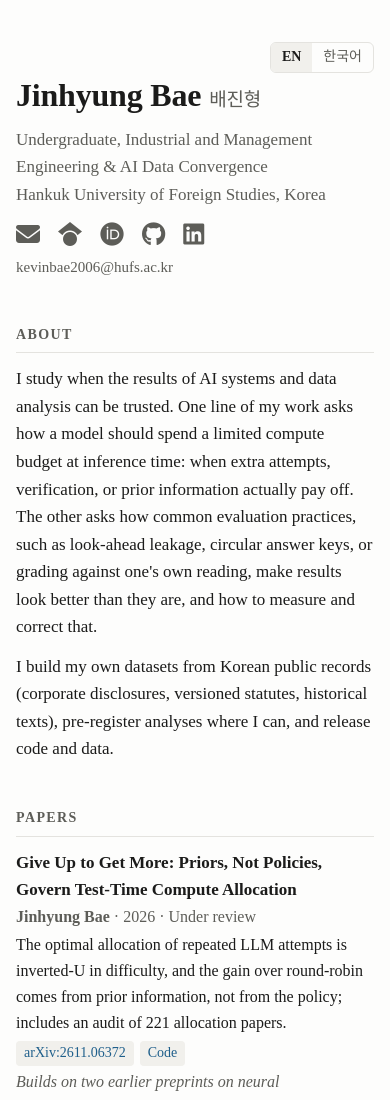
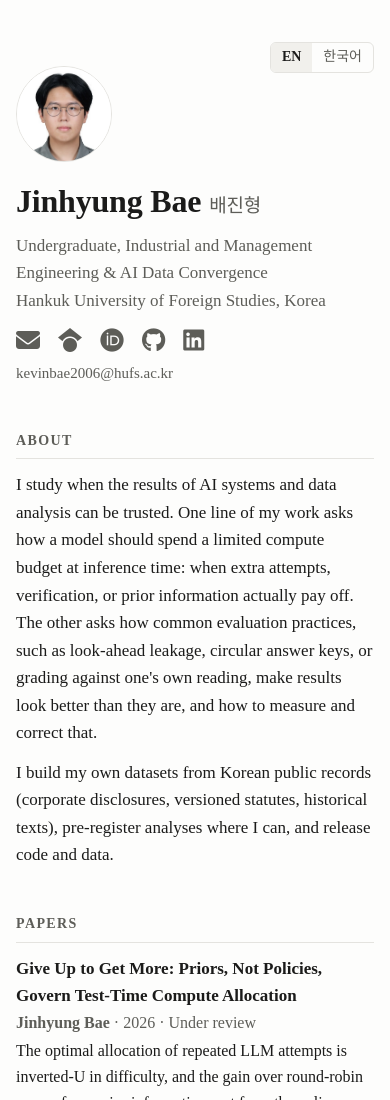
Before and after one commit to nepersoned/nepersoned.github.io, a plain HTML site: page index.html in a window 390 px wide. Shown: the top 1100 px of the page. Drawn offline with Linux system fonts and the light colour scheme.

Commit message:
Add photo and fix Korean font
Co-Authored-By: Claude Opus 5.5 <noreply@anthropic.com>

```diff
--- a/index.html
+++ b/index.html
@@ -18,13 +18,18 @@
 }
 * { box-sizing: border-box; }
 body { margin: 0; background: var(--bg); color: var(--fg); font: 17px/1.62 "Times New Roman", Times, "Noto Serif KR", "Nanum Myeongjo", Batang, serif; }
-html[lang="ko"] body { word-break: keep-all; }
+html[lang="ko"] body { word-break: keep-all; font-family: "Noto Serif KR", "Nanum Myeongjo", Batang, serif; font-size: 16px; }
+html[lang="ko"] .pub .title, html[lang="ko"] .pub .meta, html[lang="ko"] .links, html[lang="ko"] .email { font-family: "Times New Roman", Times, serif; }
+.ko-font { font-family: "Noto Serif KR", "Nanum Myeongjo", Batang, serif; }
+.en-font { font-family: "Times New Roman", Times, serif; }
+.top { display: flex; gap: 24px; align-items: center; }
+.photo { width: 116px; height: 116px; border-radius: 50%; object-fit: cover; object-position: 50% 22%; flex: none; border: 1px solid var(--line); }
 main { max-width: 760px; margin: 0 auto; padding: 56px 20px 72px; }
 a { color: var(--accent); text-decoration: none; }
 a:hover { text-decoration: underline; }
 header { position: relative; }
 header h1 { font-size: 32px; margin: 0; letter-spacing: -.2px; padding-right: 110px; }
-header h1 span { font-size: 19px; font-weight: 400; color: var(--muted); margin-left: 8px; }
+header h1 small { font-size: 19px; font-weight: 400; color: var(--muted); margin-left: 8px; }
 .affil { color: var(--muted); margin: 4px 0 14px; }
 .links { display: flex; flex-wrap: wrap; gap: 6px 18px; font-size: 24px; line-height: 1; }
 .links a { color: var(--muted); transition: color .15s; }
@@ -49,7 +54,9 @@ footer { margin-top: 56px; color: var(--muted); font-size: 14px; }
 html[lang="en"] [lang="ko"], html[lang="ko"] [lang="en"] { display: none !important; }
 @media (max-width: 560px) {
   main { padding: 36px 16px 56px; }
-  header h1 { padding-right: 0; padding-top: 34px; }
+  header h1 { padding-right: 0; }
+  .top { flex-direction: column; align-items: flex-start; gap: 14px; padding-top: 30px; }
+  .photo { width: 96px; height: 96px; }
   .row { flex-direction: column; gap: 0; }
 }
 </style>
@@ -62,7 +69,10 @@ html[lang="en"] [lang="ko"], html[lang="ko"] [lang="en"] { display: none !import
     <button type="button" data-set="en" aria-pressed="true">EN</button>
     <button type="button" data-set="ko" aria-pressed="false">한국어</button>
   </div>
-  <h1><span lang="en" style="margin:0;font-size:inherit;font-weight:inherit;color:inherit">Jinhyung Bae</span><span lang="ko" style="margin:0;font-size:inherit;font-weight:inherit;color:inherit">배진형</span><span lang="en">배진형</span><span lang="ko">Jinhyung Bae</span></h1>
+  <div class="top">
+  <img class="photo" src="photo.jpg" alt="Jinhyung Bae">
+  <div>
+  <h1><span lang="en"><span class="en-font">Jinhyung Bae</span><small class="ko-font">배진형</small></span><span lang="ko"><span class="ko-font">배진형</span><small class="en-font">Jinhyung Bae</small></span></h1>
   <div class="affil" lang="en">Undergraduate, Industrial and Management Engineering &amp; AI Data Convergence<br>Hankuk University of Foreign Studies, Korea</div>
   <div class="affil" lang="ko">한국외국어대학교 산업경영공학과 · AI데이터융합학부 이중전공</div>
   <div class="links">
@@ -73,6 +83,8 @@ html[lang="en"] [lang="ko"], html[lang="ko"] [lang="en"] { display: none !import
     <a href="https://www.linkedin.com/in/jinhyung-bae-b78924357" title="LinkedIn" aria-label="LinkedIn"><i class="fa-brands fa-linkedin"></i></a>
   </div>
   <div class="email">kevinbae2006@hufs.ac.kr</div>
+  </div>
+  </div>
 </header>
 
 <h2><span lang="en">About</span><span lang="ko">소개</span></h2>
```
Also changed, not shown: photo.jpg (added).
